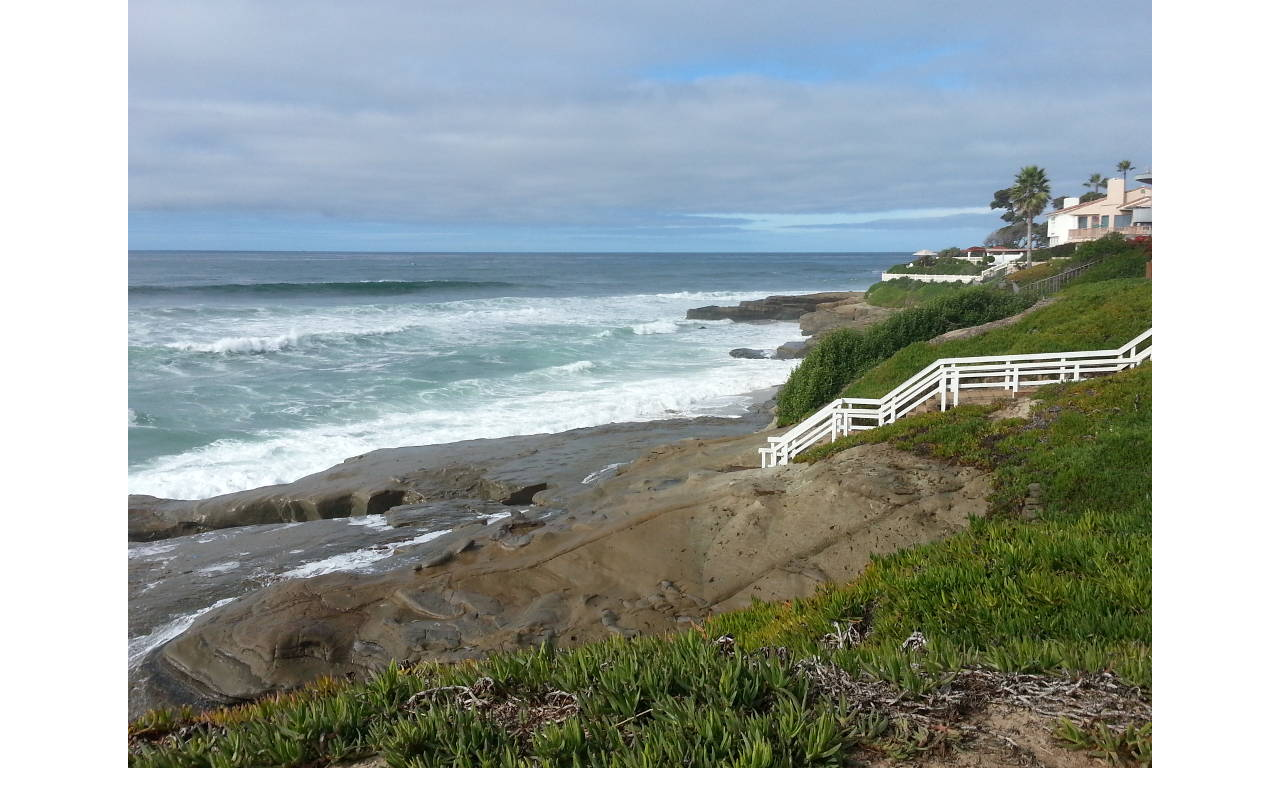
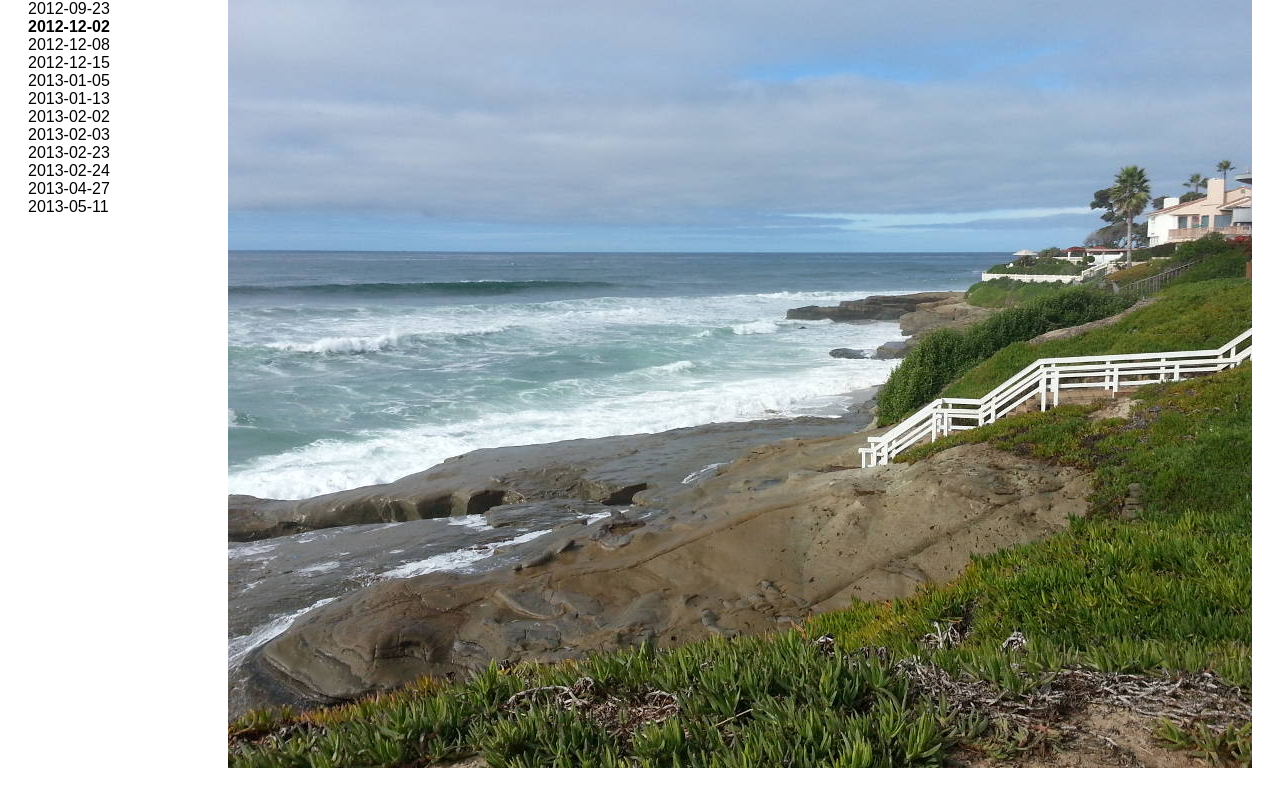
Before and after one commit to ryanfisher/ryanfisher_jekyll, a Jekyll site: the page built from windansea/index.html, in a window 1280 px wide. Shown: the top 807 px of the page. Built offline with Jekyll 4.4.1, drawn with Linux system fonts in a browser that asks for light colours; nearby versions of some CDN libraries.

Commit message:
Add date list with bold to show current image

```diff
--- a/css/windansea.css
+++ b/css/windansea.css
@@ -1,15 +1,28 @@
 #windansea-image-container {
   position: relative;
-  width: 1024px;
+  width: 1224px;
   height: 768px;
   margin: 0 auto;
+}
+
+#image-list {
+  position: absolute;
+  width: 200px;
+  height: 100%;
+  margin: 0;
+  padding: 0;
+  list-style: none;
+}
+
+.showing {
+  font-weight: bold;
 }
 
 .windansea-images {
   position: absolute;
   z-index: 0;
   top: 0px;
-  left: 0px;
+  left: 200px;
   width: 1024px;
   height: 768px;
   background-image: url('/images/windansea/2012-12-02.jpg');
--- a/js/windansea.js
+++ b/js/windansea.js
@@ -13,11 +13,17 @@ image_dates = [
   '2013-05-11',
 ];
 
+function change_showing(index) {
+  $('#image-list li').removeClass('showing');
+  $('#image-list li[data-image="'+index+'"]').addClass('showing');
+}
+
 function fade_image(index) {
   current = $('.windansea-images[data-image="'+index+'"]');
   z = current.css('z-index');
   if (index+1 >= image_dates.length) { index = 0 }
   else { index++ }
+  change_showing(index);
   current.fadeOut(2000, function () {
     current.css('z-index', z-image_dates.length);
     current.show();
@@ -41,8 +47,20 @@ function preload_images() {
  }
 }
 
+function set_list() {
+ for (var i=0; i < image_dates.length; i++) {
+  item = $('<li />', {
+    text: image_dates[i],
+    'data-image': i
+  });
+  $('#image-list').append(item);
+ }
+}
+
 function initialize_app() {
   preload_images();
+  set_list();
+  change_showing(0);
   setTimeout(function() {fade_image(0);}, 1000);
 }
 
--- a/windansea/index.html
+++ b/windansea/index.html
@@ -3,4 +3,5 @@ layout: windansea
 title: Windansea - Ryan Fisher
 ---
 <div id="windansea-image-container">
+    <ul id="image-list"></ul>
 </div>
```
